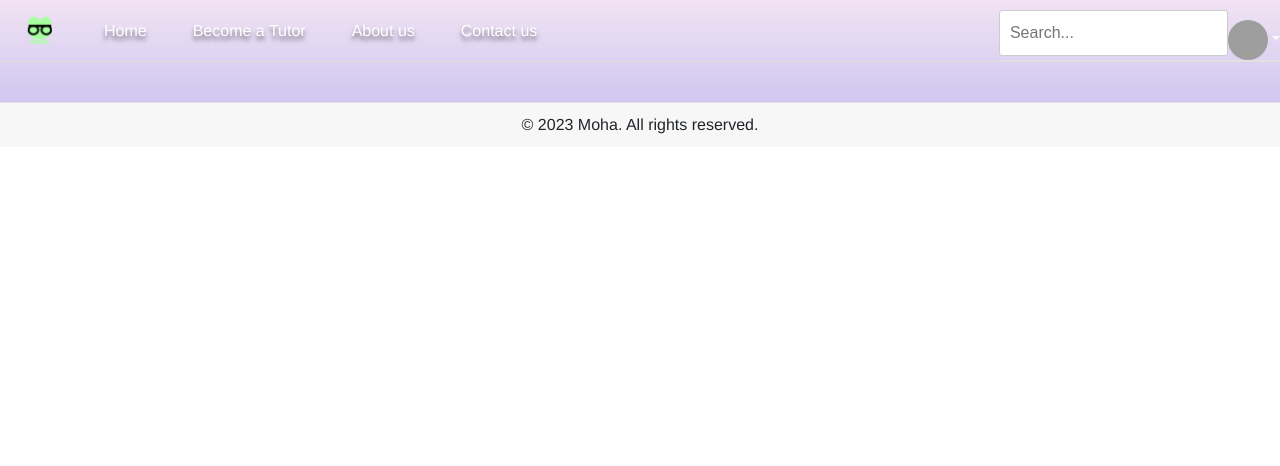
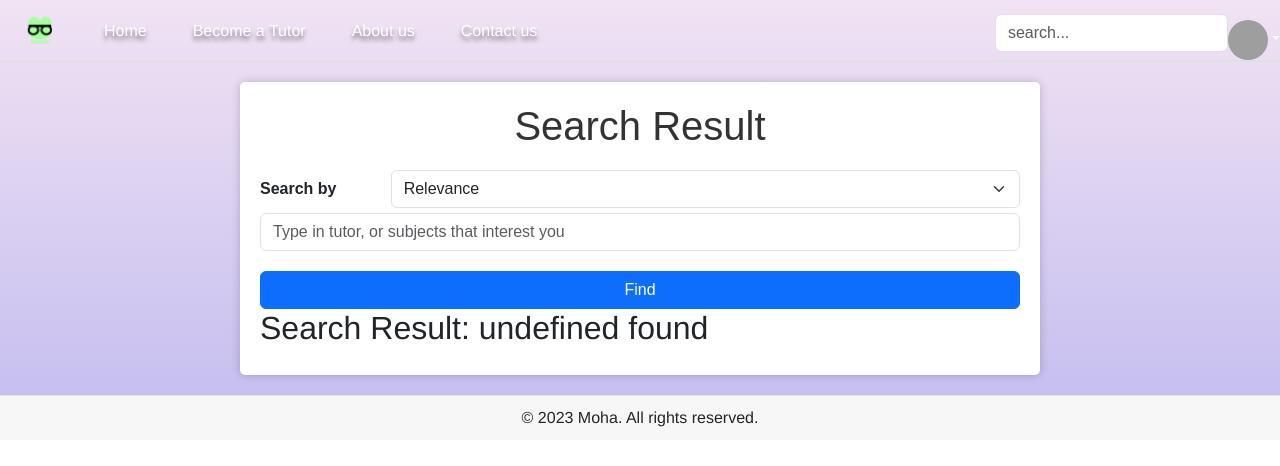
Before and after one commit to metaknightccc/MoHa, a React (Create React App) app in the folder react-app/: page /search in a window 1280 px wide. Shown: the top 466 px of the page. Built offline with nearby package versions, Linux system fonts and the light colour scheme; grey boxes are pictures that could not be loaded.

Commit message:
feat: implemented partial SearchResultPage and SearchBar component --Charles

```diff
--- a/react-app/src/App.js
+++ b/react-app/src/App.js
@@ -1,10 +1,10 @@
 import React from 'react';
 import './App.css';
 import LoginPage from './LoginPage';
-import FetchData from './FetchData';
 import HomePage from './HomePage';
 import Template from './Template';
 import RegistrationPage from './RegistrationPage';
+import SearchResultPage from './SearchResultPage';
 
 import { BrowserRouter as Router, Routes, Route, Navigate } from 'react-router-dom';
 
@@ -17,6 +17,7 @@ const App = () => {
           <Route path="login" element={<LoginPage />} />
           <Route path="reg/register_student" element={<RegistrationPage isStd={true} />} />
           <Route path="reg/register_tutor" element={<RegistrationPage isStd={false} />} />
+          <Route path="search" element={<SearchResultPage />} />
         </Route>
         {/* Redirect to homepage if route is not found */}
         <Route path="*" element={<Template />} />
--- /dev/null
+++ b/react-app/src/SearchBar.css
@@ -0,0 +1,9 @@
+form label{
+    width: 20%;
+    display: inline-block;
+}
+
+form input{
+    width: 30% ;
+    display: inline-block;
+}
--- /dev/null
+++ b/react-app/src/SearchBar.js
@@ -0,0 +1,65 @@
+import React from "react";
+import "./SearchBar.css";
+import { Form, Button } from "react-bootstrap";
+import Col from "react-bootstrap/Col";
+import Row from "react-bootstrap/Row";
+
+function SearchBar({isSimple}) {
+  const handleFilterSearch = (e) => {
+    e.preventDefault();
+    const endpoint = "/search";
+    fetch(endpoint, {
+      method: "POST",
+      headers: {
+        "Content-Type": "application/json",
+      },
+      body: JSON.stringify({}), // formData is not defined in your code
+    }).catch((error) => console.error("Error searching:", error));
+  };
+
+  const GetSimpleBarHtml = () => {
+    return (
+      <Form onSubmit={handleFilterSearch} className="d-flex">
+        <Form.Group controlId="SearchBar">
+          <Form.Control
+            type="text"
+            placeholder="search..."
+          />
+        </Form.Group>
+      </Form>
+    );
+  };
+
+  const GetAdvancedBarHtml = () => {
+    return (
+      <Form onSubmit={handleFilterSearch} className="d-flex">
+        <Form.Group as={Row} controlId="Filter">
+          <Form.Label column sm={2}>
+            Search by
+          </Form.Label>
+          <Col sm={10}>
+            <Form.Select as="priority">
+              <option value="rel">Relevance</option>
+              <option value="pop">Popular</option>
+              <option value="rat">Rating</option>
+            </Form.Select>
+          </Col>
+        </Form.Group>
+
+        <Form.Group controlId="SearchBar">
+          <Form.Control
+            type="text"
+            placeholder="Type in tutor, or subjects that interest you"
+          />
+        </Form.Group>
+        <Button variant="primary" type="submit">
+          Find
+        </Button>
+      </Form>
+    );
+  };
+  console.log(isSimple);
+  console.log(isSimple ? GetSimpleBarHtml() : GetAdvancedBarHtml());
+  return isSimple ? GetSimpleBarHtml() : GetAdvancedBarHtml();
+}
+export default SearchBar;
--- /dev/null
+++ b/react-app/src/SearchResultPage.css
@@ -0,0 +1,8 @@
+.container {
+    width: 100%;
+    max-width: 800px;  /* Maximum width of the registration container */
+    background-color: #fff;
+    padding: 20px;
+    border-radius: 5px;
+    box-shadow: 0 0 10px rgba(0, 0, 0, 0.2);
+}
--- /dev/null
+++ b/react-app/src/SearchResultPage.js
@@ -0,0 +1,35 @@
+import React from "react";
+import "./SearchResultPage.css";
+import { Container, Form, Button } from "react-bootstrap";
+import ClassSlot from "./ClassSlot"; // Import ClassSlot component
+import Col from "react-bootstrap/Col";
+import Row from "react-bootstrap/Row";
+import SearchBar from "./SearchBar";
+
+
+/**
+ *
+ * @param {[]} array of search result of classes
+ * @returns
+ */
+function SearchResultPage(classes) {
+
+
+  return (
+    <Container>
+      <h1>Search Result</h1>
+
+      <SearchBar isSimple={false} />
+
+      <h2>{`Search Result: ${classes.length} found`}</h2>
+
+      <div className="SearchResultPage">
+        {[].map((classObj, index) => (
+          <ClassSlot />
+        ))}
+      </div>
+    </Container>
+  );
+}
+
+export default SearchResultPage;
--- a/react-app/src/Template.js
+++ b/react-app/src/Template.js
@@ -7,6 +7,8 @@ import Navbar from "react-bootstrap/Navbar";
 
 import "bootstrap/dist/css/bootstrap.min.css";
 import { Outlet } from 'react-router-dom';
+
+import SearchBar from "./SearchBar";
 
 function Template() {
   const [showMenu, setShowMenu] = useState(false);
@@ -53,7 +55,7 @@ function Template() {
             </Navbar>
           </div>
           <div className="Nav-Main-Right">
-            <input type="text" placeholder="Search..." />
+            <SearchBar isSimple={true} />
             <div className="avatar">
               <Dropdown>
                 <Dropdown.Toggle
```
